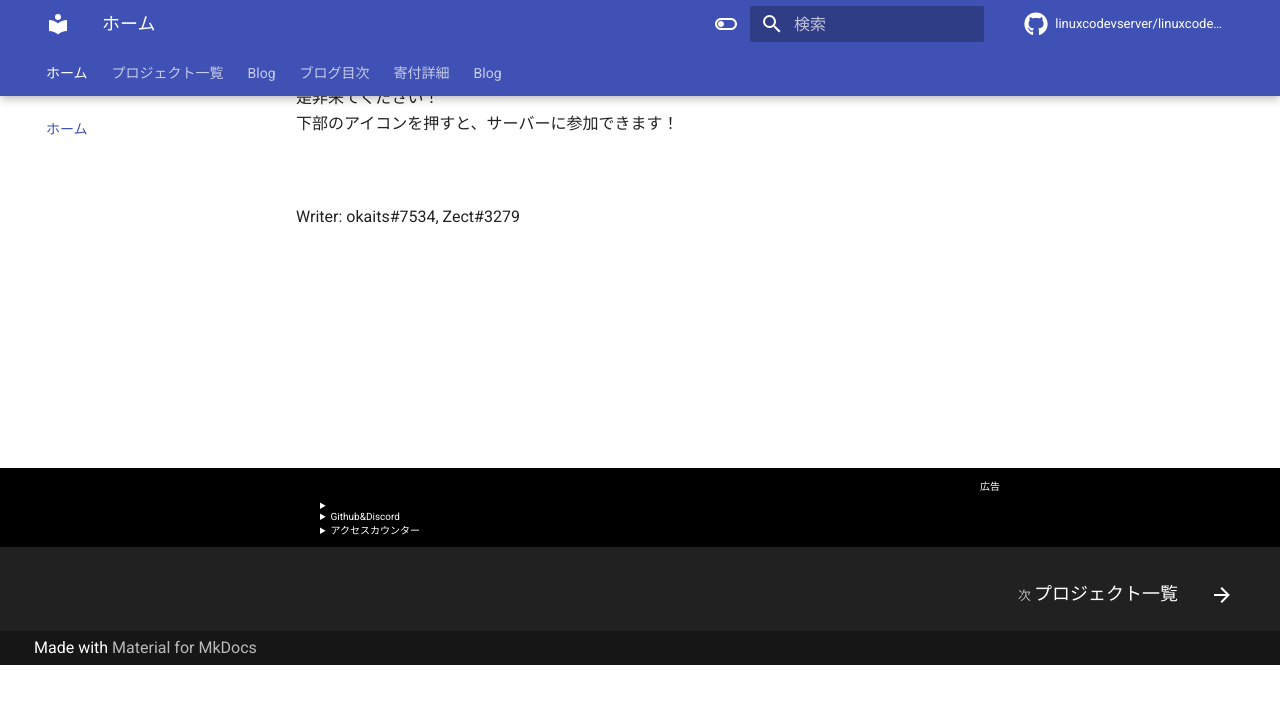
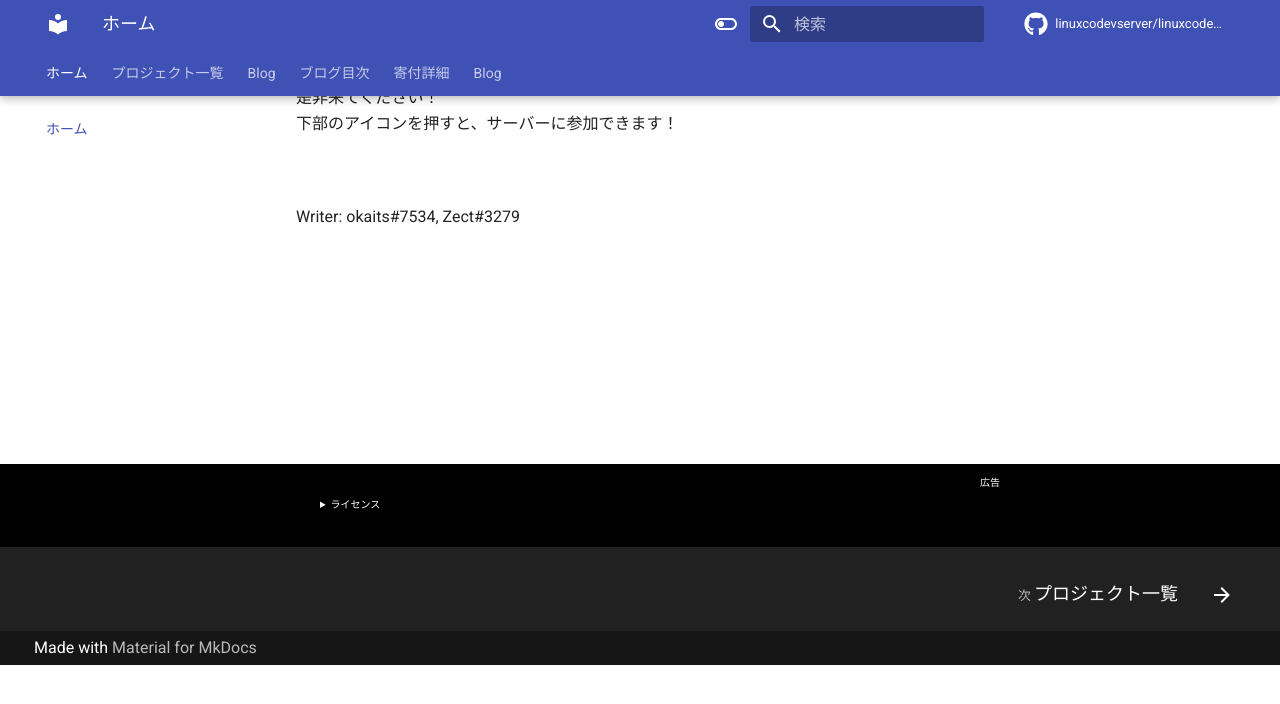
Before and after one commit to linuxcodevserver/linuxcodevserver.github.io, an MkDocs documentation site: the page built from docs/index.md, in a window 1280 px wide and 900 px high, scrolled down 235 px. Shown: the top 704 px of the window. Built offline with MkDocs 1.6.1 and Material for MkDocs 9.7.7, drawn with Linux system fonts in a browser that asks for light colours; comment, search, counter and statistics services are not loaded; before the commit the page ends 900 px from its top, so only the background shows below that.

Commit message:
[update] サイズ調節

```diff
--- a/overrides/partials/footer.html
+++ b/overrides/partials/footer.html
@@ -14,7 +14,7 @@
   <li style="text-align: left;" class="footer-li">
   <br>
   <br>
-  <details><summary class="noselect"></summary><a href="http://creativecommons.org/licenses/by-sa/4.0/"><img alt="Creative Commons License" style="border-width:0; margin-left: 0.3cm;" src="https://i.creativecommons.org/l/by-sa/4.0/88x31.png" /></a><br><span style="margin-left: 0.3cm;" onclick="location.href='https://linuxcodevserver.github.io';">皆の意見交流所公式サイト</span><span> by </span><span onclick="location.href='https://discord.com/invite/sUdAE64Zc7';">Zect#3279, okaits#7534(皆の意見交流所)</span><span> is licensed under a </span><span onclick="location.href='http://creativecommons.org/licenses/by-sa/4.0/';">Creative Commons Attribution-ShareAlike 4.0 International License</span>.<span style="margin-right: 30%;"></span><br><br></details>
+  <details style="height: 600%;"><summary class="noselect">ライセンス</summary><a href="http://creativecommons.org/licenses/by-sa/4.0/"><img alt="Creative Commons License" style="border-width:0; margin-left: 0.3cm;" src="https://i.creativecommons.org/l/by-sa/4.0/88x31.png" /></a><br><span style="margin-left: 0.3cm;" onclick="location.href='https://linuxcodevserver.github.io';">皆の意見交流所公式サイト</span><span> by </span><span onclick="location.href='https://discord.com/invite/sUdAE64Zc7';">Zect#3279, okaits#7534(皆の意見交流所)</span><span> is licensed under a </span><span onclick="location.href='http://creativecommons.org/licenses/by-sa/4.0/';">Creative Commons Attribution-ShareAlike 4.0 International License</span>.<span style="margin-right: 30%;"></span><br><br></details>
   <details>
     <summary class="noselect">Github&Discord</summary>
     <a href="https://github.com/linuxcodevserver/linuxcodevserver.github.io" style="margin-left: 0.2cm;"><img src="https://linuxcodevserver.github.io/linuxcodevblog/img/github.png" alt="Github" style="width: 2cm;"></a><br>
```
